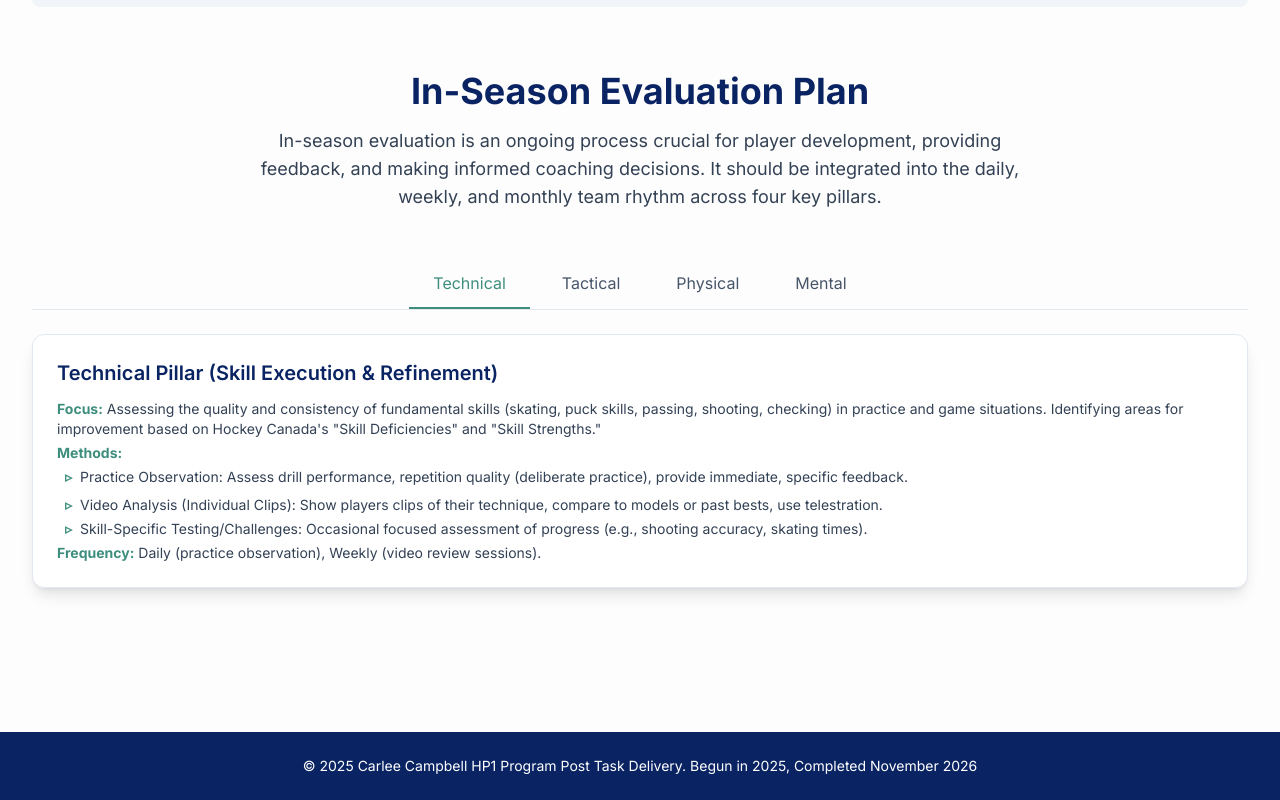
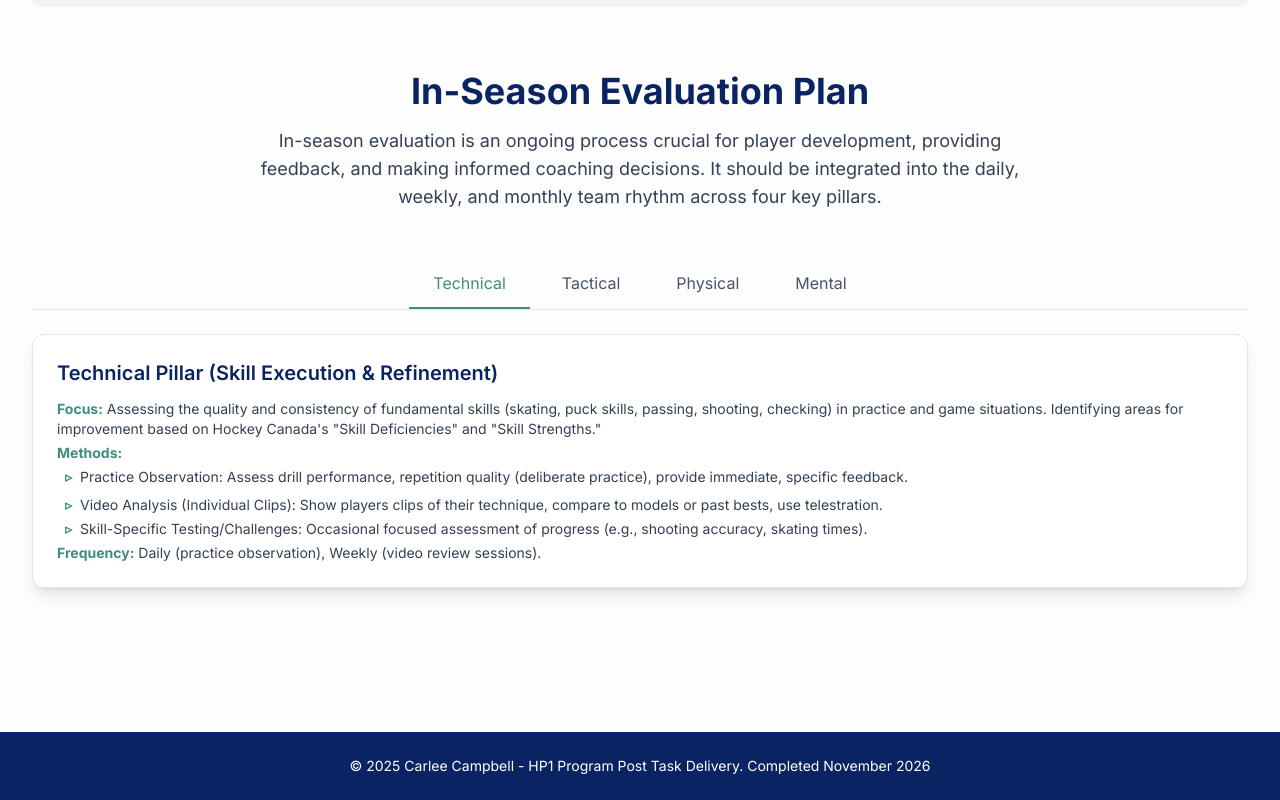
Before and after one commit to ccampbell1988/HP1-Post-Task-Section-B-Question-3, a plain HTML site: page index.html in a window 1280 px wide. Shown: the part 2409-3209 px from the top of the page. Drawn offline with nearby package versions, Linux system fonts and the light colour scheme.

Commit message:
Adjust footer wording
Co-Authored-By: Claude Opus 5.5 <noreply@anthropic.com>

```diff
--- a/index.html
+++ b/index.html
@@ -239,7 +239,7 @@
     </main>
 
     <footer class="bg-[#0A2463] text-white mt-12">
-        <div class="container mx-auto px-4 py-6 text-center text-xs sm:text-sm"><p>&copy; 2025 Carlee Campbell HP1 Program Post Task Delivery. Begun in 2025, Completed November 2026</p></div>
+        <div class="container mx-auto px-4 py-6 text-center text-xs sm:text-sm"><p>&copy; 2025 Carlee Campbell - HP1 Program Post Task Delivery. Completed November 2026</p></div>
     </footer>
 
     <script>
```
